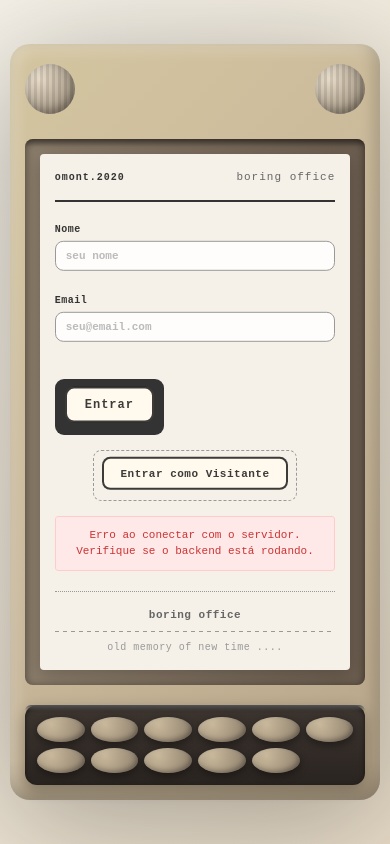
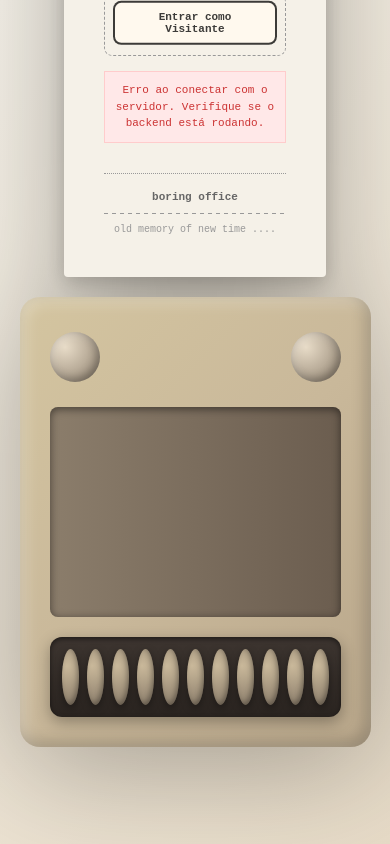
Before and after one commit to TeixeiraCamila/biblioteca-notion__frontend, a Vue app: page /login in a window 390 px wide. Built offline with nearby package versions, Linux system fonts and the light colour scheme; no server answers; a web font is replaced by a local one.

Commit message:
fix: adjust paper animation to reveal full content

```diff
--- a/src/views/LoginView.vue
+++ b/src/views/LoginView.vue
@@ -172,8 +172,9 @@ const handleGuestLogin = () => {
 /* Container da máquina de escrever */
 .typewriter-container {
   opacity: 0;
-  transform: translateY(50px) rotateX(10deg) scale(0.8);
+  transform: translateY(100px) rotateX(10deg) scale(0.8);
   transition: all 1s cubic-bezier(0.34, 1.56, 0.64, 1);
+  margin-top: 150px; /* Espaço para o papel subir */
 }
 
 .typewriter-container.typewriter-enter {
@@ -199,17 +200,7 @@ const handleGuestLogin = () => {
   display: flex;
   flex-direction: column;
   position: relative;
-}
-
-.typewriter__base::before {
-  content: '';
-  position: absolute;
-  bottom: 0;
-  left: 0;
-  right: 0;
-  height: 40px;
-  background: linear-gradient(to bottom, transparent, rgba(0, 0, 0, 0.1));
-  border-radius: 0 0 20px 20px;
+  z-index: 2;
 }
 
 .typewriter__body {
@@ -239,22 +230,6 @@ const handleGuestLogin = () => {
   position: relative;
 }
 
-.typewriter__roller-left::after,
-.typewriter__roller-right::after {
-  content: '';
-  position: absolute;
-  width: 100%;
-  height: 100%;
-  border-radius: 50%;
-  background: repeating-linear-gradient(
-    90deg,
-    transparent,
-    transparent 3px,
-    rgba(0, 0, 0, 0.1) 3px,
-    rgba(0, 0, 0, 0.1) 6px
-  );
-}
-
 /* Slot do papel */
 .typewriter__paper-slot {
   flex: 1;
@@ -262,40 +237,37 @@ const handleGuestLogin = () => {
   border-radius: 8px;
   padding: 15px;
   margin-bottom: 20px;
-  overflow: hidden;
   position: relative;
   box-shadow: inset 0 2px 8px rgba(0, 0, 0, 0.5);
-}
-
-.typewriter__paper-slot::before {
-  content: '';
-  position: absolute;
-  top: 0;
-  left: 0;
-  right: 0;
-  height: 8px;
-  background: linear-gradient(to bottom, rgba(0, 0, 0, 0.3), transparent);
+  /* Removido overflow: hidden para permitir que o papel suba para fora da máquina */
 }
 
 /* Papel */
 .paper {
   background: #f5f1e8;
-  padding: 30px;
+  padding: 40px;
   border-radius: 4px;
   box-shadow: 0 5px 20px rgba(0, 0, 0, 0.2);
   opacity: 0;
-  transform: translateY(-20px);
-  transition: all 0.8s cubic-bezier(0.34, 1.56, 0.64, 1);
-  min-height: 300px;
+  /* Começa escondido dentro da máquina */
+  transform: translateY(100px);
+  transition: all 1.5s cubic-bezier(0.25, 1, 0.5, 1);
+  width: 85%;
+  margin: 0 auto;
+  min-height: 450px;
   display: flex;
   flex-direction: column;
-  position: relative;
+  position: absolute;
+  left: 7.5%;
+  bottom: 20px;
+  z-index: -1; /* Fica atrás da frente da máquina */
   font-family: 'Courier New', monospace;
 }
 
 .paper.paper-enter {
   opacity: 1;
-  transform: translateY(0);
+  /* Sobe para fora da máquina */
+  transform: translateY(-380px);
 }
 
 /* Cabeçalho do papel */
@@ -304,7 +276,7 @@ const handleGuestLogin = () => {
   justify-content: space-between;
   align-items: center;
   padding-bottom: 15px;
-  margin-bottom: 20px;
+  margin-bottom: 25px;
   border-bottom: 2px solid #333;
   font-family: 'Courier New', monospace;
   font-size: 12px;
@@ -344,33 +316,30 @@ const handleGuestLogin = () => {
 
 .paper__input {
   width: 100%;
-  padding: 8px 10px;
-  border: 1px solid #999;
-  background: #fefdfb;
+  padding: 10px;
+  border: none;
+  border-bottom: 1px dotted #999;
+  background: transparent;
   font-family: 'Courier New', monospace;
-  font-size: 12px;
+  font-size: 14px;
   color: #333;
   outline: none;
   transition: all 0.3s ease;
 }
 
 .paper__input:focus {
-  border-color: #666;
-  box-shadow: 0 0 5px rgba(0, 0, 0, 0.1);
-}
-
-.paper__input::placeholder {
-  color: #bbb;
+  border-bottom-style: solid;
+  border-bottom-color: #333;
 }
 
 .paper__button {
-  margin-top: 15px;
-  padding: 10px;
+  margin-top: 20px;
+  padding: 12px;
   background: #333;
   color: #f5f1e8;
   border: none;
   font-family: 'Courier New', monospace;
-  font-size: 12px;
+  font-size: 13px;
   font-weight: bold;
   cursor: pointer;
   transition: all 0.3s ease;
@@ -380,11 +349,6 @@ const handleGuestLogin = () => {
 .paper__button:hover {
   background: #555;
   transform: translateY(-2px);
-  box-shadow: 0 5px 15px rgba(0, 0, 0, 0.2);
-}
-
-.paper__button:active {
-  transform: translateY(0);
 }
 
 .paper__guest-container {
@@ -401,13 +365,6 @@ const handleGuestLogin = () => {
   font-size: 11px;
   cursor: pointer;
   transition: all 0.3s ease;
-  letter-spacing: 0.5px;
-}
-
-.paper__guest-btn:hover {
-  border-color: #333;
-  color: #333;
-  background: rgba(0, 0, 0, 0.02);
 }
 
 .paper__error-message {
@@ -416,15 +373,13 @@ const handleGuestLogin = () => {
   background: #ffe8e8;
   color: #c33;
   border: 1px solid #ffcccc;
-  border-radius: 3px;
   text-align: center;
   font-size: 11px;
-  font-family: 'Courier New', monospace;
 }
 
 /* Rodapé do papel */
 .paper__footer {
-  margin-top: 20px;
+  margin-top: 30px;
   padding-top: 15px;
   border-top: 1px dotted #999;
   display: flex;
@@ -437,8 +392,6 @@ const handleGuestLogin = () => {
   font-size: 11px;
   color: #666;
   font-weight: bold;
-  font-family: 'Courier New', monospace;
-  letter-spacing: 0.5px;
 }
 
 .paper__footer-line {
@@ -456,8 +409,6 @@ const handleGuestLogin = () => {
 .paper__footer-text {
   font-size: 10px;
   color: #999;
-  font-family: 'Courier New', monospace;
-  letter-spacing: 0.5px;
 }
 
 /* Teclado */
@@ -468,17 +419,7 @@ const handleGuestLogin = () => {
   padding: 12px;
   box-shadow: inset 0 2px 5px rgba(0, 0, 0, 0.5), 0 5px 15px rgba(0, 0, 0, 0.3);
   position: relative;
-}
-
-.typewriter__keyboard::before {
-  content: '';
-  position: absolute;
-  top: 0;
-  left: 0;
-  right: 0;
-  height: 6px;
-  background: linear-gradient(to bottom, #555, transparent);
-  border-radius: 12px 12px 0 0;
+  z-index: 3;
 }
 
 .typewriter__keys {
@@ -491,75 +432,28 @@ const handleGuestLogin = () => {
 .typewriter__key {
   background: radial-gradient(circle at 30% 30%, #c9b89a, #8b7d6b);
   border-radius: 50%;
-  box-shadow: inset -2px -2px 5px rgba(0, 0, 0, 0.3), inset 2px 2px 5px rgba(255, 255, 255, 0.1),
-    0 3px 8px rgba(0, 0, 0, 0.4);
-  transition: all 0.1s ease;
-  cursor: pointer;
-}
-
-.typewriter__key:hover {
-  transform: translateY(-2px);
-  box-shadow: inset -2px -2px 5px rgba(0, 0, 0, 0.3), inset 2px 2px 5px rgba(255, 255, 255, 0.1),
-    0 5px 12px rgba(0, 0, 0, 0.5);
-}
-
-.typewriter__key:active {
-  transform: translateY(2px);
-  box-shadow: inset -2px -2px 5px rgba(0, 0, 0, 0.3), inset 2px 2px 5px rgba(255, 255, 255, 0.1),
-    0 1px 3px rgba(0, 0, 0, 0.3);
+  box-shadow: inset -2px -2px 5px rgba(0, 0, 0, 0.3), 0 3px 8px rgba(0, 0, 0, 0.4);
 }
 
 /* Responsividade */
 @media (max-width: 768px) {
+  .typewriter-container {
+    margin-top: 200px;
+  }
+
   .typewriter {
     width: 90vw;
     max-width: 500px;
-    height: auto;
-  }
-
-  .typewriter__base {
-    padding: 20px;
   }
 
   .paper {
-    padding: 20px;
-    font-size: 14px;
+    width: 90%;
+    left: 5%;
+    min-height: 400px;
   }
 
-  .paper__header {
-    font-size: 10px;
-  }
-
-  .paper__label {
-    font-size: 10px;
-  }
-
-  .paper__input {
-    font-size: 11px;
-  }
-
-  .typewriter__keys {
-    grid-template-columns: repeat(8, 1fr);
-  }
-}
-
-@media (max-width: 480px) {
-  .typewriter {
-    width: 95vw;
-    height: auto;
-  }
-
-  .typewriter__base {
-    padding: 15px;
-  }
-
-  .paper {
-    padding: 15px;
-  }
-
-  .typewriter__keys {
-    grid-template-columns: repeat(6, 1fr);
-    gap: 6px;
+  .paper.paper-enter {
+    transform: translateY(-320px);
   }
 }
 </style>
```
